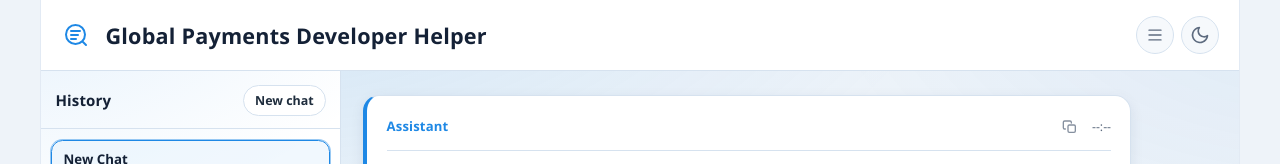
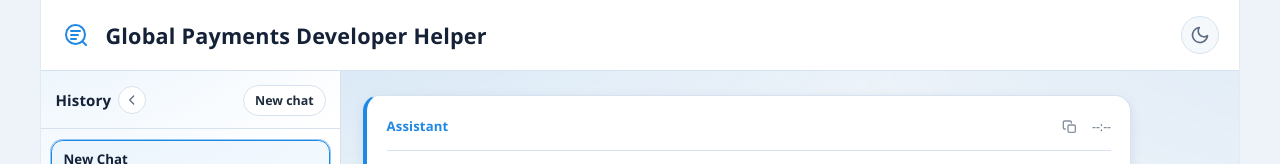
Before and after one commit to kbb-git/DocsBotGP, a Next.js app: page / in a window 1280 px wide. Shown: the top 164 px of the page. Built offline with nearby package versions, Linux system fonts and the light colour scheme.

Commit message:
Move history toggle next to history panel

```diff
--- a/app/components/ChatHistory.tsx
+++ b/app/components/ChatHistory.tsx
@@ -12,6 +12,7 @@
   items: ChatHistoryItem[];
   activeChatId: string;
   isLoading: boolean;
+  onToggleHistory: () => void;
   onCreateChat: () => void;
   onSelectChat: (chatId: string) => void;
 }
@@ -39,13 +40,33 @@
   items,
   activeChatId,
   isLoading,
+  onToggleHistory,
   onCreateChat,
   onSelectChat
 }: ChatHistoryProps) {
   return (
     <aside className="chat-history" aria-label="Saved chats">
       <div className="chat-history-header">
-        <h2>History</h2>
+        <div className="chat-history-header-left">
+          <h2>History</h2>
+          <button
+            type="button"
+            className="history-panel-toggle"
+            onClick={onToggleHistory}
+            aria-label="Hide history panel"
+            title="Hide history"
+          >
+            <svg width="16" height="16" viewBox="0 0 24 24" fill="none" xmlns="http://www.w3.org/2000/svg">
+              <path
+                d="M14.5 6L8.5 12L14.5 18"
+                stroke="currentColor"
+                strokeWidth="1.9"
+                strokeLinecap="round"
+                strokeLinejoin="round"
+              />
+            </svg>
+          </button>
+        </div>
         <button
           type="button"
           className="new-chat-button"
--- a/app/components/Header.tsx
+++ b/app/components/Header.tsx
@@ -3,12 +3,7 @@
 import { useState, useEffect } from 'react';
 import DarkModeToggle from './DarkModeToggle';
 
-interface HeaderProps {
-  isHistoryCollapsed?: boolean;
-  onToggleHistory?: () => void;
-}
-
-export default function Header({ isHistoryCollapsed = false, onToggleHistory }: HeaderProps) {
+export default function Header() {
   const [isScrolled, setIsScrolled] = useState(false);
 
   // Add shadow to header when scrolled
@@ -85,36 +80,6 @@
       </div>
       <h1>Global Payments Developer Helper</h1>
       <div className="header-actions">
-        {onToggleHistory && (
-          <button
-            type="button"
-            className="history-toggle"
-            onClick={onToggleHistory}
-            aria-label={isHistoryCollapsed ? 'Show history panel' : 'Hide history panel'}
-            title={isHistoryCollapsed ? 'Show history' : 'Hide history'}
-          >
-            <svg width="18" height="18" viewBox="0 0 24 24" fill="none" xmlns="http://www.w3.org/2000/svg">
-              <path
-                d="M4 5.5H20"
-                stroke="currentColor"
-                strokeWidth="1.8"
-                strokeLinecap="round"
-              />
-              <path
-                d="M4 12H20"
-                stroke="currentColor"
-                strokeWidth="1.8"
-                strokeLinecap="round"
-              />
-              <path
-                d="M4 18.5H20"
-                stroke="currentColor"
-                strokeWidth="1.8"
-                strokeLinecap="round"
-              />
-            </svg>
-          </button>
-        )}
         <DarkModeToggle />
       </div>
     </header>
--- a/app/page.tsx
+++ b/app/page.tsx
@@ -1403,17 +1403,35 @@
 
   return (
     <div className="chat-container">
-      <Header
-        isHistoryCollapsed={isHistoryCollapsed}
-        onToggleHistory={handleToggleHistory}
-      />
+      <Header />
 
       <div className={`chat-layout ${isHistoryCollapsed ? 'history-collapsed' : ''}`}>
+        {isHistoryCollapsed && (
+          <button
+            type="button"
+            className="history-reopen-handle"
+            onClick={handleToggleHistory}
+            aria-label="Show history panel"
+            title="Show history"
+          >
+            <svg width="18" height="18" viewBox="0 0 24 24" fill="none" xmlns="http://www.w3.org/2000/svg">
+              <path
+                d="M9.5 6L15.5 12L9.5 18"
+                stroke="currentColor"
+                strokeWidth="1.9"
+                strokeLinecap="round"
+                strokeLinejoin="round"
+              />
+            </svg>
+          </button>
+        )}
+
         {!isHistoryCollapsed && (
           <ChatHistory
             items={chatHistoryItems}
             activeChatId={activeChatId}
             isLoading={isLoading}
+            onToggleHistory={handleToggleHistory}
             onCreateChat={handleCreateChat}
             onSelectChat={handleSelectChat}
           />
--- a/app/styles/globals.css
+++ b/app/styles/globals.css
@@ -154,8 +154,7 @@
 }
 
 /* Header toggles */
-.dark-mode-toggle,
-.history-toggle {
+.dark-mode-toggle {
   display: flex;
   align-items: center;
   justify-content: center;
@@ -172,8 +171,7 @@
     border-color var(--motion-fast) var(--ease-standard);
 }
 
-.dark-mode-toggle:hover,
-.history-toggle:hover {
+.dark-mode-toggle:hover {
   background-color: var(--surface-elevated);
   border-color: var(--border-strong);
   color: var(--text-color);
@@ -204,6 +202,7 @@
   flex: 1;
   min-height: 0;
   display: flex;
+  position: relative;
 }
 
 .chat-main {
@@ -234,10 +233,72 @@
   gap: 0.5rem;
 }
 
+.chat-history-header-left {
+  display: flex;
+  align-items: center;
+  gap: 0.45rem;
+}
+
 .chat-history-header h2 {
   font-size: 0.94rem;
   letter-spacing: 0.01em;
   color: var(--bot-heading-color);
+}
+
+.history-panel-toggle {
+  width: 28px;
+  height: 28px;
+  padding: 0;
+  border-radius: 999px;
+  border: 1px solid var(--border-color);
+  background: var(--surface-color);
+  color: var(--text-muted);
+  display: inline-flex;
+  align-items: center;
+  justify-content: center;
+  transition: background-color var(--motion-fast) var(--ease-standard),
+    border-color var(--motion-fast) var(--ease-standard),
+    color var(--motion-fast) var(--ease-standard);
+}
+
+.history-panel-toggle:hover {
+  background-color: var(--hover-color);
+  border-color: var(--border-strong);
+  color: var(--text-color);
+}
+
+.history-reopen-handle {
+  position: absolute;
+  top: 0.85rem;
+  left: 0.7rem;
+  width: 34px;
+  height: 34px;
+  border-radius: 999px;
+  border: 1px solid var(--border-color);
+  background: color-mix(in srgb, var(--surface-color) 90%, transparent);
+  color: var(--text-muted);
+  display: inline-flex;
+  align-items: center;
+  justify-content: center;
+  z-index: 16;
+  box-shadow: var(--shadow-sm);
+  transition: background-color var(--motion-fast) var(--ease-standard),
+    border-color var(--motion-fast) var(--ease-standard),
+    color var(--motion-fast) var(--ease-standard),
+    transform var(--motion-fast) var(--ease-standard);
+}
+
+.history-reopen-handle:hover {
+  background-color: var(--surface-color);
+  border-color: var(--border-strong);
+  color: var(--text-color);
+  transform: translateX(1px);
+}
+
+.history-reopen-handle:focus-visible,
+.history-panel-toggle:focus-visible {
+  outline: 2px solid var(--ring-color);
+  outline-offset: 2px;
 }
 
 .new-chat-button {
@@ -1209,6 +1270,13 @@
     max-width: 260px;
   }
 
+  .history-reopen-handle {
+    top: 0.65rem;
+    left: 0.55rem;
+    width: 32px;
+    height: 32px;
+  }
+
   .chat-header {
     padding: 0.9rem 0.85rem;
   }
```
